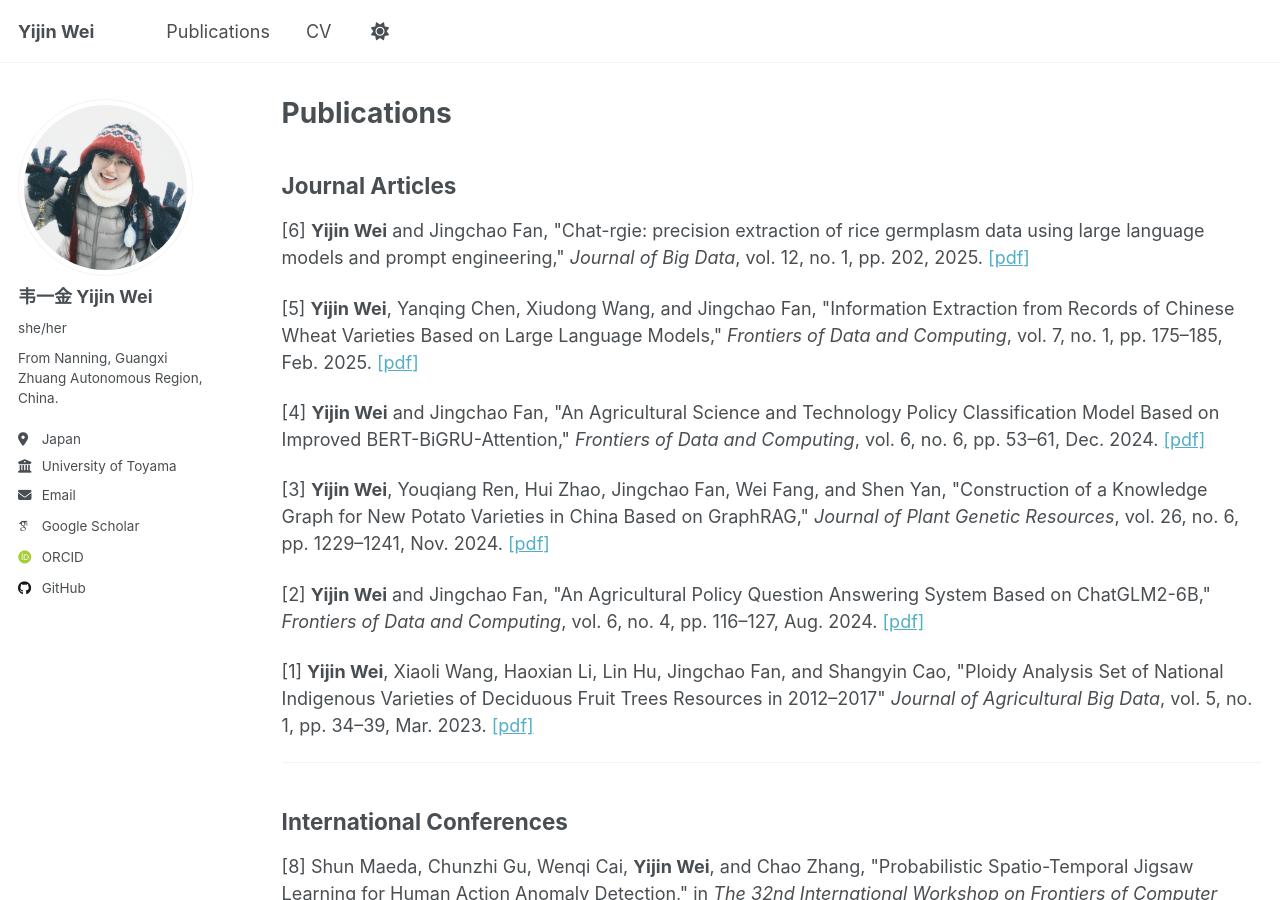
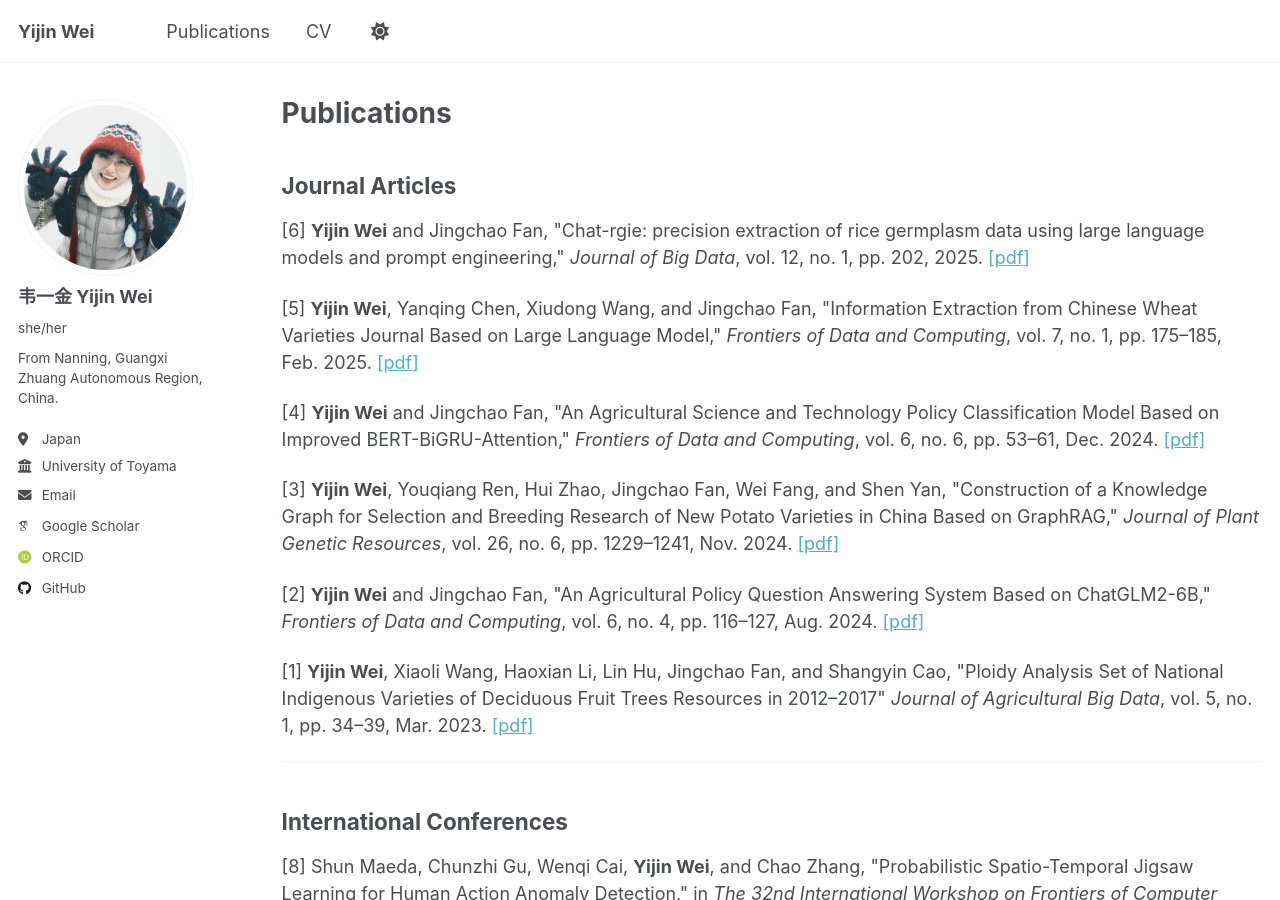
Before and after one commit to mangx/mangx.github.io, a Jekyll site: the page built from _pages/publications.html, in a window 1280 px wide and 900 px high. Built offline with Jekyll 4.4.1, drawn with Linux system fonts in a browser that asks for light colours; some web fonts are replaced.

Commit message:
Update publication titles for clarity

```diff
--- a/_pages/publications.html
+++ b/_pages/publications.html
@@ -16,7 +16,7 @@ author_profile: true
 
 <p>
 [5] <b>Yijin Wei</b>, Yanqing Chen, Xiudong Wang, and Jingchao Fan,
-"Information Extraction from Records of Chinese Wheat Varieties Based on Large Language Models,"
+"Information Extraction from Chinese Wheat Varieties Journal Based on Large Language Model,"
 <em>Frontiers of Data and Computing</em>, vol. 7, no. 1, pp. 175&ndash;185, Feb. 2025.
 <a href="http://www.jfdc.cnic.cn/EN/10.11871/jfdc.issn.2096-742X.2025.01.013" target="_blank">[pdf]</a>
 </p>
@@ -30,7 +30,7 @@ author_profile: true
 
 <p>
 [3] <b>Yijin Wei</b>, Youqiang Ren, Hui Zhao, Jingchao Fan, Wei Fang, and Shen Yan,
-"Construction of a Knowledge Graph for New Potato Varieties in China Based on GraphRAG,"
+"Construction of a Knowledge Graph for Selection and Breeding Research of New Potato Varieties in China Based on GraphRAG,"
 <em>Journal of Plant Genetic Resources</em>, vol. 26, no. 6, pp. 1229&ndash;1241, Nov. 2024.
 <a href="https://link.oversea.cnki.net/doi/10.13430/j.cnki.jpgr.20240919001" target="_blank">[pdf]</a>
 </p>
```
